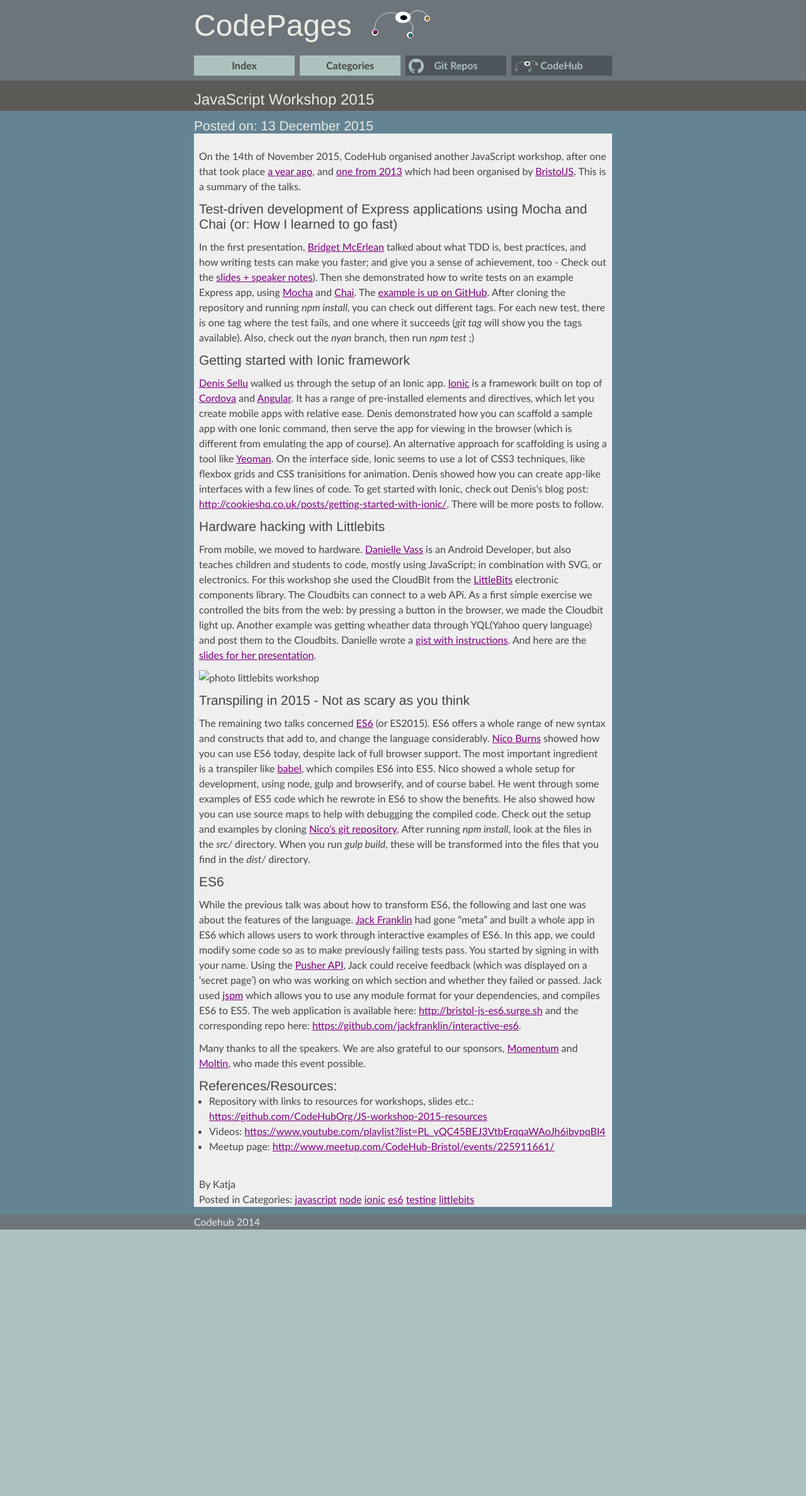
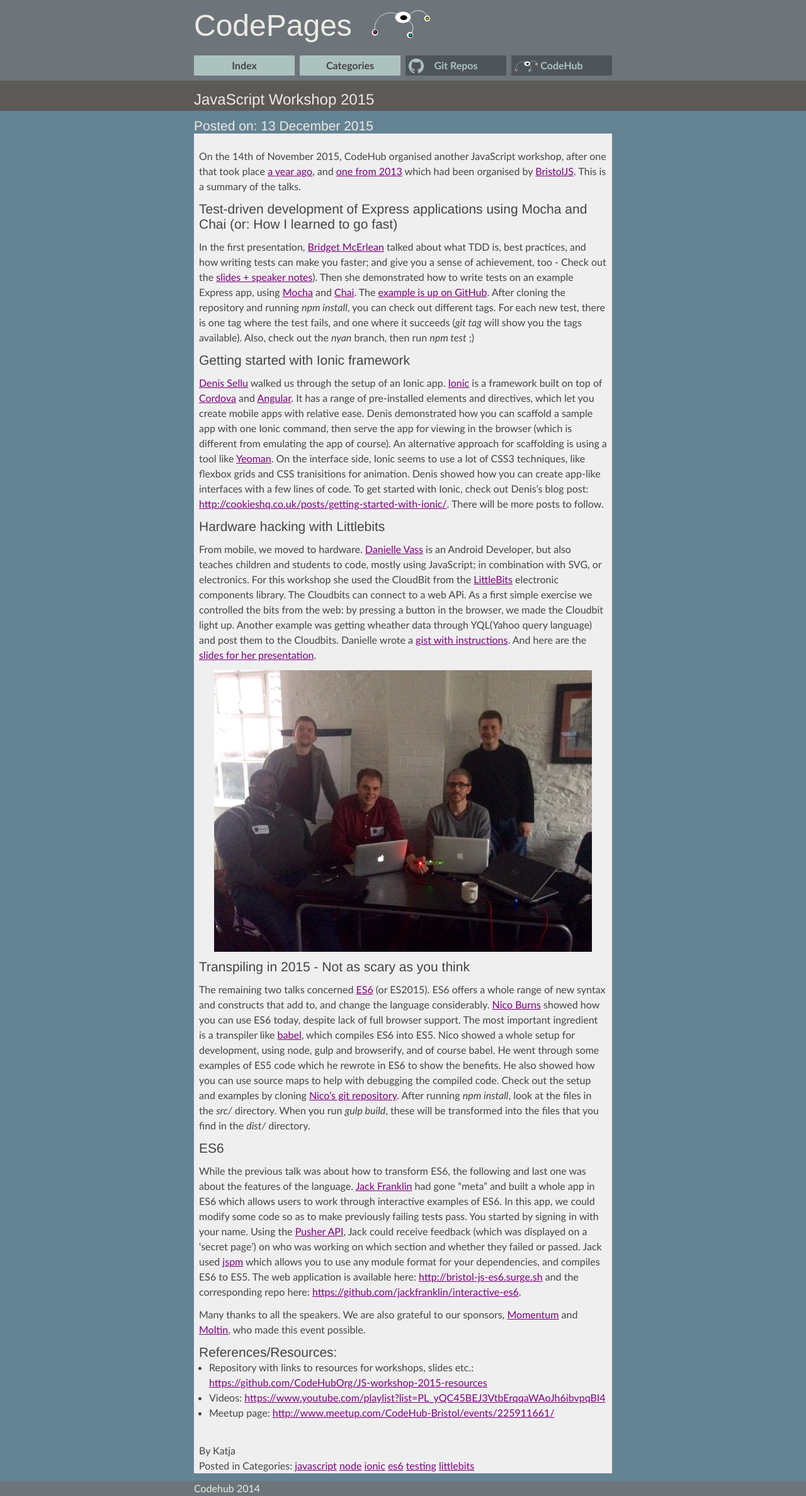
Before and after one commit to CodeHubOrg/codehuborg.github.io, a Jekyll site: the page built from _posts/2015-12-13-javascript-workshop-2015.md, in a window 1280 px wide. Shown: the whole page at 63% size. Built offline with Jekyll 4.4.1, drawn with Linux system fonts in a browser that asks for light colours; some web fonts are replaced; before the commit the page ends 1952 px from its top, so only the background shows below that.

Commit message:
make image link absolute

```diff
--- a/_posts/2015-12-13-javascript-workshop-2015.md
+++ b/_posts/2015-12-13-javascript-workshop-2015.md
@@ -22,7 +22,7 @@
 ### Hardware hacking with Littlebits
 From mobile, we moved to hardware. [Danielle Vass](https://twitter.com/de_velopment) is an Android Developer, but also teaches children and students to code, mostly using JavaScript; in combination with SVG, or electronics. For this workshop she used the CloudBit from the [LittleBits](http://littlebits.cc/) electronic components library. The Cloudbits can connect to a web APi. As a first simple exercise we controlled the bits from the web: by pressing a button in the browser, we made the Cloudbit light up. Another example was getting wheather data through YQL(Yahoo query language) and post them to the Cloudbits. Danielle wrote a [gist with instructions](https://gist.github.com/daniellevass/bec79d14cf81142d15b6). And here are the [slides for her presentation](https://speakerdeck.com/daniellevass/littlebits-hardware-hack-at-codehub-bristol-november-2015).
 
-<img src="img/jsworkshop_lores.jpg" style="max-width: 100%; height: auto; display: block; margin: 0 auto" alt="photo littlebits workshop" />
+<img src="/img/jsworkshop_lores.jpg" style="max-width: 100%; height: auto; display: block; margin: 0 auto" alt="photo littlebits workshop" />
 
 ### Transpiling in 2015 - Not as scary as you think
 The remaining two talks concerned [ES6](http://www.ecma-international.org/ecma-262/6.0/index.html) (or ES2015). ES6 offers a whole range of new syntax and constructs that add to, and change the language considerably. [Nico Burns](https://twitter.com/nicoburns) showed how you can use ES6 today, despite lack of full browser support. The most important ingredient is a transpiler like [babel](https://babeljs.io/), which compiles ES6 into ES5. Nico showed a whole setup for development, using node, gulp and browserify, and of course babel. He went through some examples of ES5 code which he rewrote in ES6 to show the benefits. He also showed how you can use source maps to help with debugging the compiled code. Check out the setup and examples by cloning [Nico's git repository](). After running *npm install*, look at the files in the *src/* directory. When you run *gulp build*, these will be transformed into the files that you find in the *dist/* directory.
```
